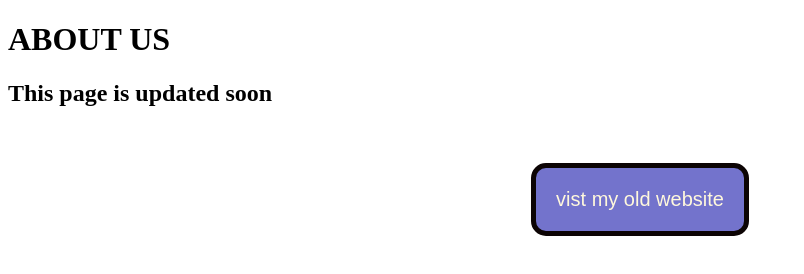
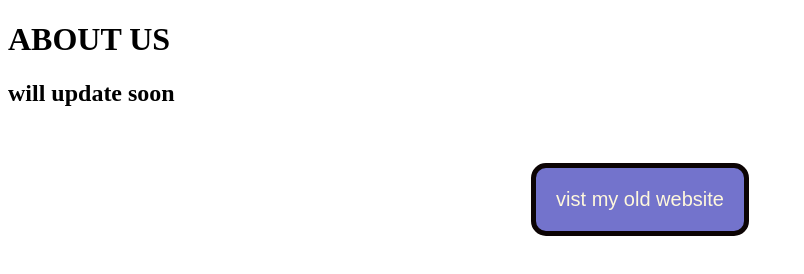
Before and after one commit to hanu19/ghrjobportal, a plain HTML site: page aboutus.html in a window 1280 px wide. Shown: the whole page, without its empty margins (0-804 px from the left). Drawn offline with Linux system fonts and the light colour scheme.

Commit message:
Update aboutus.html

```diff
--- a/aboutus.html
+++ b/aboutus.html
@@ -27,7 +27,7 @@
 </head>
 <body>
     <h1>ABOUT US</h1>
-    <h2> This page is updated soon</h2>
+    <h2>  will update soon</h2>
     <br><br>
     <center>
         <button >
```
